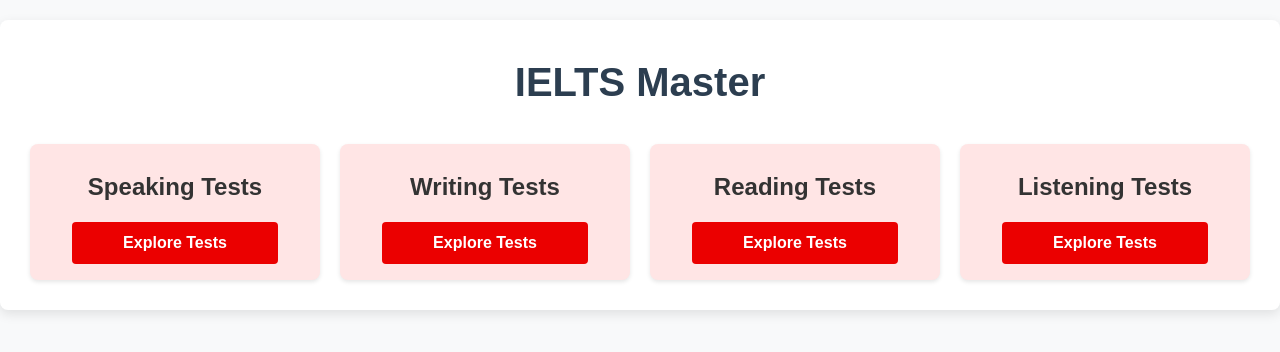
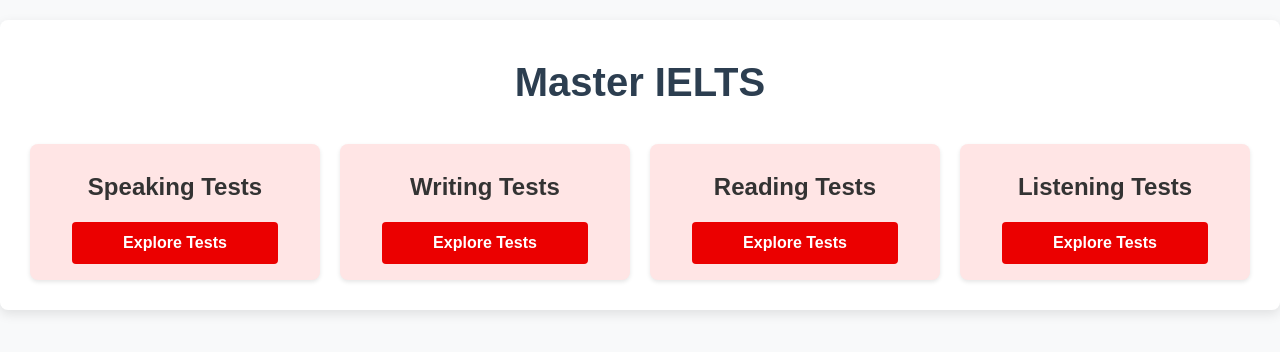
Before and after one commit to master-english-australia/master_english_ielts, a Next.js app: page / in a window 1280 px wide. Shown: the top 352 px of the page. Built offline with nearby package versions, Linux system fonts and the light colour scheme.

Commit message:
Change all 'IELTS Master' to 'Master IELTS'

```diff
--- a/public/app.js
+++ b/public/app.js
@@ -2,7 +2,7 @@
 // The Cursor Agent will be able to modify and enhance this code
 
 document.addEventListener("DOMContentLoaded", () => {
-  console.log("IELTS Master application loaded");
+  console.log("Master IELTS application loaded");
 
   // Get all feature cards
   const featureCards = document.querySelectorAll(".feature-card");
--- a/public/index.html
+++ b/public/index.html
@@ -3,14 +3,14 @@
   <head>
     <meta charset="UTF-8" />
     <meta name="viewport" content="width=device-width, initial-scale=1.0" />
-    <title>IELTS Master - English Learning Platform</title>
+    <title>Master IELTS - English Learning Platform</title>
     <link rel="stylesheet" href="styles.css" />
   </head>
   <body>
     <div id="app">
       <!-- This div will be the container for our app -->
       <div class="design-mockup">
-        <h1>IELTS Master</h1>
+        <h1>Master IELTS</h1>
         <p>This is a design mockup for the Cursor Agent to work with.</p>
         <div class="feature-grid">
           <div class="feature-card">
--- a/src/app/layout.tsx
+++ b/src/app/layout.tsx
@@ -2,7 +2,7 @@
 import type { Metadata } from "next";
 
 export const metadata: Metadata = {
-  title: "IELTS Master - English Learning Platform",
+  title: "Master IELTS - English Learning Platform",
   description:
     "Practice and prepare for your IELTS exam with our comprehensive platform",
 };
--- a/src/app/page.tsx
+++ b/src/app/page.tsx
@@ -63,7 +63,7 @@
           textAlign: "center",
         }}
       >
-        IELTS Master
+        Master IELTS
       </Box>
       <Box
         sx={{
```
Also changed, not shown: 1 other file (tests, documents, lock files or other folders).
